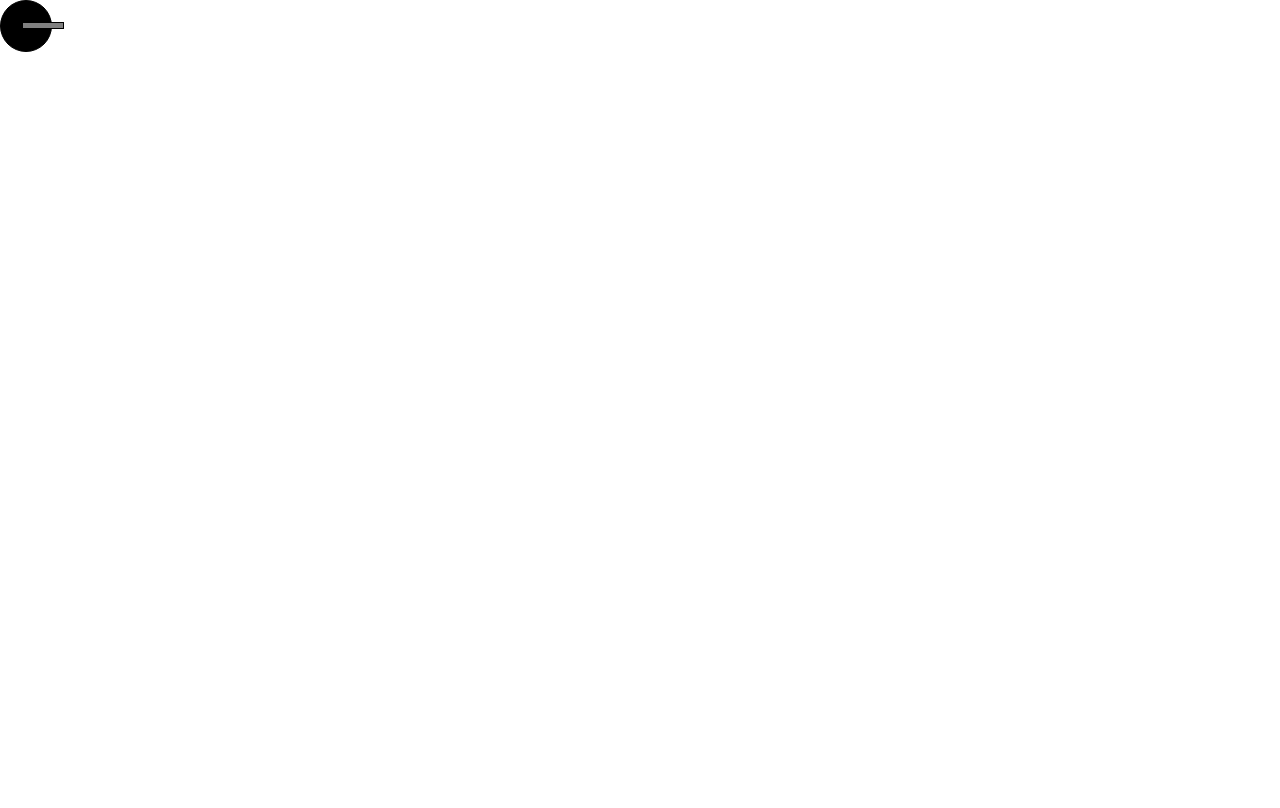
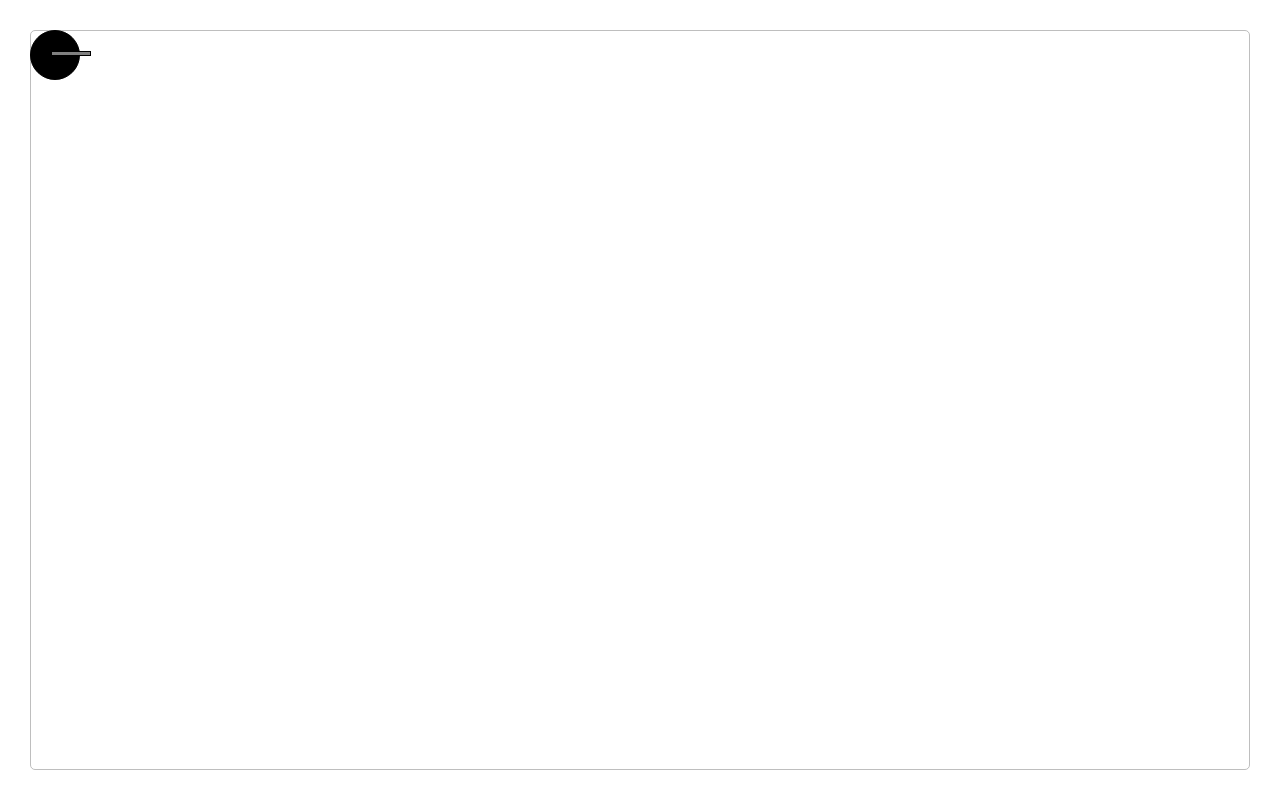
Before and after one commit to Mintrat/battle-of-dudes, a Vue app: page / in a window 1280 px wide. Shown: the top 808 px of the page. Built offline with nearby package versions, Linux system fonts and the light colour scheme.

Commit message:
set custom cursor and field bounds

```diff
--- a/src/Game.vue
+++ b/src/Game.vue
@@ -1,5 +1,7 @@
 <template>
+  <div class="game-board">
     <Field />
+  </div>
 </template>
 
 <script>
@@ -24,7 +26,8 @@ export default {
 </script>
 
 <style scoped>
-.field {
-    height: 1000px;
+.game-board {
+  padding: 30px;
+  height: 100vh;
 }
 </style>
--- a/src/components/Dude.vue
+++ b/src/components/Dude.vue
@@ -7,19 +7,24 @@
             left: left,
             top: top
         }">
-        <div class="weapone"></div>
+        <div class="weapon"></div>
     </div>
 </template>
 
 <script>
 export default {
     name: "dude",
+
+    props: {
+        fieldBounds: {}
+    },
+
     data: function () {
         return {
             rawWidth: 50,
             rawHeight: 50,
-            rawLeft: 0,
-            rawTop: 0,
+            rawLeft: -1000,
+            rawTop: -1000,
             rad: 0,
             step: 2,
             cursorPosition: {
@@ -38,19 +43,27 @@ export default {
             },
             actionList : {
                 up: () => {
-                    this.rawTop -= this.step;
+                    if(this.rawTop > this.fieldBounds.top) {
+                        this.rawTop -= this.step;
+                    }
                 },
 
                 left: () => {
-                    this.rawLeft -= this.step;
+                    if(this.rawLeft > this.fieldBounds.left) {
+                        this.rawLeft -= this.step;
+                    }
                 },
 
                 down: () => {
-                    this.rawTop += this.step;
+                    if(this.rawTop < this.fieldBounds.bottom - this.rawHeight) {
+                        this.rawTop += this.step;
+                    }
                 },
 
                 right: () => {
-                    this.rawLeft += this.step;
+                    if(this.rawLeft < this.fieldBounds.right - this.rawWidth) {
+                        this.rawLeft += this.step;
+                    }
                 }
             },
             runTimeActions: {}
@@ -59,8 +72,7 @@ export default {
 
     computed: {
         rotate() {
-            let rad = 'rotate(' + this.rad + 'rad)';
-            return rad;
+            return 'rotate(' + this.rad + 'rad)';
         },
 
         width() {
@@ -72,44 +84,40 @@ export default {
         },
 
         left() {
-            const left = this.rawLeft;
-            return left === 0 ? left : left + 'px';
+            return this.rawLeft + 'px';
         },
 
         top() {
-            const top = this.rawTop;
-            return top === 0 ? top : top + 'px';
+            return this.rawTop + 'px';
         },
     },
 
     mounted() {
         this.startFollowingCursor();
         this.startFollowingKeyboard();
+        this.setStartPos();
     },
 
     methods: {
         getCenter() {
-            const {x, y} = this.$el.getBoundingClientRect();
-
+            const {left, top, height, width} = this.$el.getBoundingClientRect();
             return {
-                x: x + this.rawWidth / 2,
-                y: y + this.rawHeight / 2
+                x: left + width / 2,
+                y: top + height / 2
             }
         },
 
         startFollowingCursor() {
-            window.onmousemove = (even) => {
-                this.cursorPosition.x = even.clientX;
-                this.cursorPosition.y = even.clientY;
+            window.onmousemove = (event) => {
+                this.cursorPosition.x = event.clientX;
+                this.cursorPosition.y = event.clientY;
                 this.lookAtTheCursor(this.cursorPosition.x, this.cursorPosition.y);
             }
         },
 
-        lookAtTheCursor(positionCursorX, positionCursorY) {
-            const bcr = this.$el.getBoundingClientRect();
-            const cx = bcr.left + bcr.width / 2, cy = bcr.top + bcr.height / 2;
-            const rad = Math.atan2(positionCursorY - cy, positionCursorX - cx);
-            this.rad = rad;
+        lookAtTheCursor(posCursorX, posCursorY) {
+            const center = this.getCenter();
+            this.rad = Math.atan2(posCursorY - center.y, posCursorX - center.x);
         },
 
         startFollowingKeyboard() {
@@ -117,7 +125,7 @@ export default {
                 const action = this.getActionByKeyCode(e.code);
                 if (action) {
                     e.preventDefault();
-                    this.startAction(action)
+                    this.startAction(action);
                     this.lookAtTheCursor(this.cursorPosition.x, this.cursorPosition.y);
                 }
             });
@@ -127,6 +135,13 @@ export default {
                 if (action) {
                     this.endAction(action);
                 }
+            });
+        },
+
+        setStartPos() {
+            document.addEventListener("DOMContentLoaded", () => {
+                this.rawLeft = this.fieldBounds.left;
+                this.rawTop = this.fieldBounds.top;
             });
         },
 
@@ -164,7 +179,7 @@ export default {
         /* transition: left 0.3s, top 0.3s; */
     }
 
-    .weapone {
+    .weapon {
         background-color: grey;
         position: absolute;
         height: 5px;
--- a/src/components/Field.vue
+++ b/src/components/Field.vue
@@ -1,6 +1,9 @@
 <template>
     <div  class="field" tabindex="33" >
-        <Dude />
+        <Dude
+            :fieldBounds="bounds"
+            :initDude="calculateSize"
+            />
     </div>
 </template>
 
@@ -11,24 +14,47 @@ export default {
         Dude: Dude
     },
     name: "Field",
+
     data: function() {
         return {
-
+            bounds: {
+                left: 0,
+                right: 0,
+                top: 0,
+                bottom: 0,
+            }
         }
     },
 
     mounted () {
-
+        this.calculateSize();
+        this.setSizeOnResize();
     },
 
     methods: {
+        setSizeOnResize() {
+            window.addEventListener('resize', this.calculateSize);
+        },
 
+        calculateSize() {
+            const fieldSize = this.$el.getBoundingClientRect();
+            this.bounds = {
+                left: fieldSize.left,
+                right: fieldSize.left + fieldSize.width,
+                top: fieldSize.top,
+                bottom: fieldSize.top + fieldSize.height,
+            }
+        }
     },
 }
 </script>
 
 <style scoped>
-    .field {
-
-    }
+  .field {
+    height: 100%;
+    cursor: url(../assets/cursor-target.png), auto;
+    overflow: hidden;
+    border: 1px solid #bebebe;
+    border-radius: 5px;
+  }
 </style>
--- a/src/styles/main.css
+++ b/src/styles/main.css
@@ -1,3 +1,8 @@
+* {
+    box-sizing: border-box;
+    outline: none;
+}
+
 body {
     margin: 0;
 }
--- /dev/null
+++ b/vue.config.js
@@ -0,0 +1,12 @@
+module.exports = {
+    configureWebpack: {
+        module: {
+            rules: [
+                {
+                    test: /\.(cur)$/i,
+                    loader: 'file-loader',
+                },
+            ],
+        },
+    }
+}
```
Also changed, not shown: src/assets/cursor-target.png (added), 1 other file (tests, documents, lock files or other folders).
